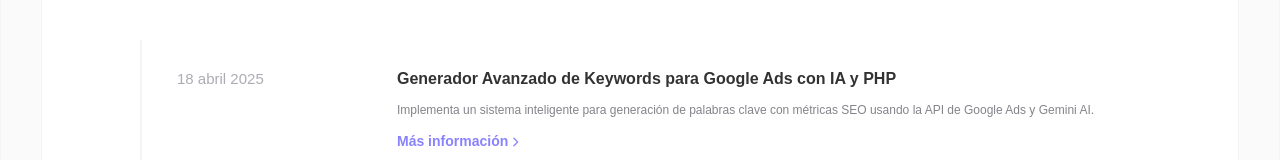
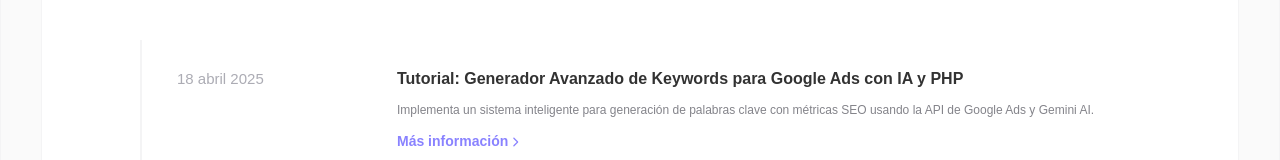
Before and after one commit to josuedevx/portafolio, a React (Create React App) app: page /#/articles in a window 1280 px wide. Shown: the part 323-483 px from the top of the page. Built offline with nearby package versions, Linux system fonts and the light colour scheme.

Commit message:
se modifico el contenido y la modularidad del codigo

```diff
--- a/src/data/articles.js
+++ b/src/data/articles.js
@@ -1187,7 +1187,7 @@ function article_1() {
 function article_0() {
 	return {
 		date: "18 abril 2025",
-		title: "Generador Avanzado de Keywords para Google Ads con IA y PHP",
+		title: "Tutorial: Generador Avanzado de Keywords para Google Ads con IA y PHP",
 		description:
 			"Implementa un sistema inteligente para generación de palabras clave con métricas SEO usando la API de Google Ads y Gemini AI.",
 		keywords: [
```
